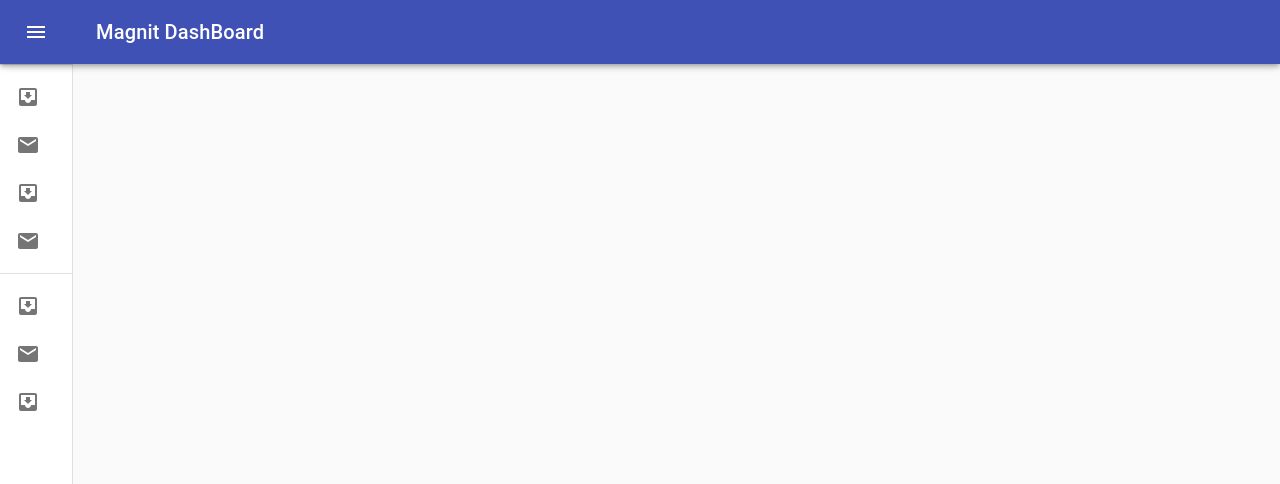
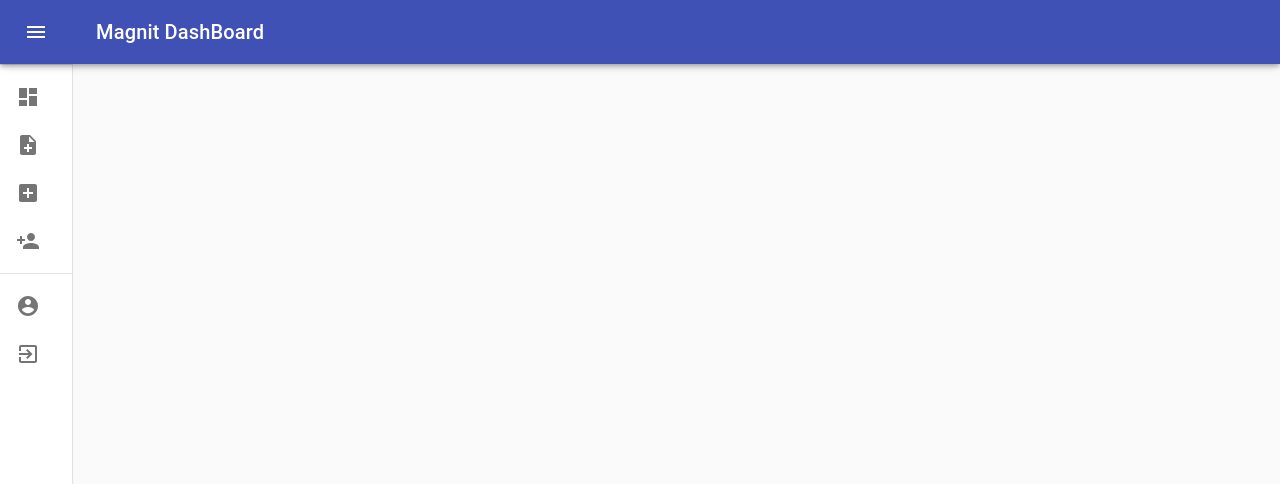
Before and after one commit to deepbratt/Magnit-AdminUI, a React (Create React App) app: page / in a window 1280 px wide. Shown: the top 484 px of the page. Built offline with nearby package versions, Linux system fonts and the light colour scheme.

Commit message:
Update index.js

```diff
--- a/src/components/Layout/index.js
+++ b/src/components/Layout/index.js
@@ -16,9 +16,13 @@ import ChevronRightIcon from "@material-ui/icons/ChevronRight";
 import ListItem from "@material-ui/core/ListItem";
 import ListItemIcon from "@material-ui/core/ListItemIcon";
 import ListItemText from "@material-ui/core/ListItemText";
-import InboxIcon from "@material-ui/icons/MoveToInbox";
-import MailIcon from "@material-ui/icons/Mail";
+import AddBoxIcon from "@material-ui/icons/AddBox";
 import MenuIcon from "@material-ui/icons/Menu";
+import DashboardIcon from "@material-ui/icons/Dashboard";
+import AccountCircleIcon from "@material-ui/icons/AccountCircle";
+import ExitToAppIcon from "@material-ui/icons/ExitToApp";
+import PersonAddIcon from "@material-ui/icons/PersonAdd";
+import NoteAddIcon from "@material-ui/icons/NoteAdd";
 import PropTypes from "prop-types";
 import { useState } from "react";
 
@@ -148,21 +152,24 @@ const Layout = ({ children }) => {
         </div>
         <Divider />
         <List>
-          {["Inbox", "Starred", "Send email", "Drafts"].map((text, index) => (
-            <ListItem button key={text}>
-              <ListItemIcon>
-                {index % 2 === 0 ? <InboxIcon /> : <MailIcon />}
-              </ListItemIcon>
-              <ListItemText primary={text} />
+          {[
+            { text: "Dashboard", icon: <DashboardIcon /> },
+            { text: "New Page", icon: <NoteAddIcon /> },
+            { text: "New Section", icon: <AddBoxIcon /> },
+            { text: "Add User", icon: <PersonAddIcon /> },
+          ].map((item, index) => (
+            <ListItem button key={item.text}>
+              <ListItemIcon>{item.icon}</ListItemIcon>
+              <ListItemText primary={item.text} />
             </ListItem>
           ))}
         </List>
         <Divider />
         <List>
-          {["All mail", "Trash", "Spam"].map((text, index) => (
+          {["Account", "Logout"].map((text, index) => (
             <ListItem button key={text}>
               <ListItemIcon>
-                {index % 2 === 0 ? <InboxIcon /> : <MailIcon />}
+                {index % 2 === 0 ? <AccountCircleIcon /> : <ExitToAppIcon />}
               </ListItemIcon>
               <ListItemText primary={text} />
             </ListItem>
```
